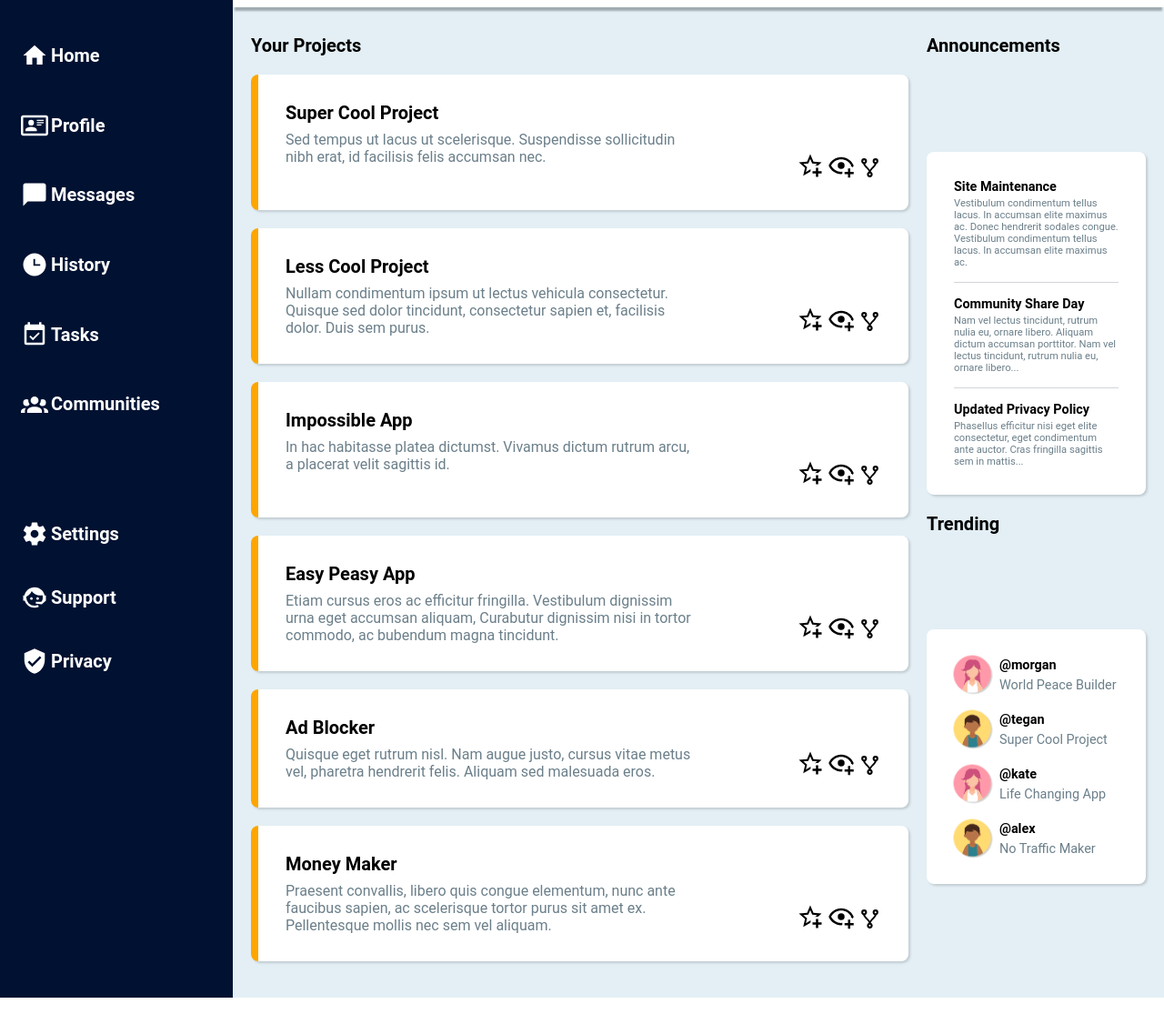
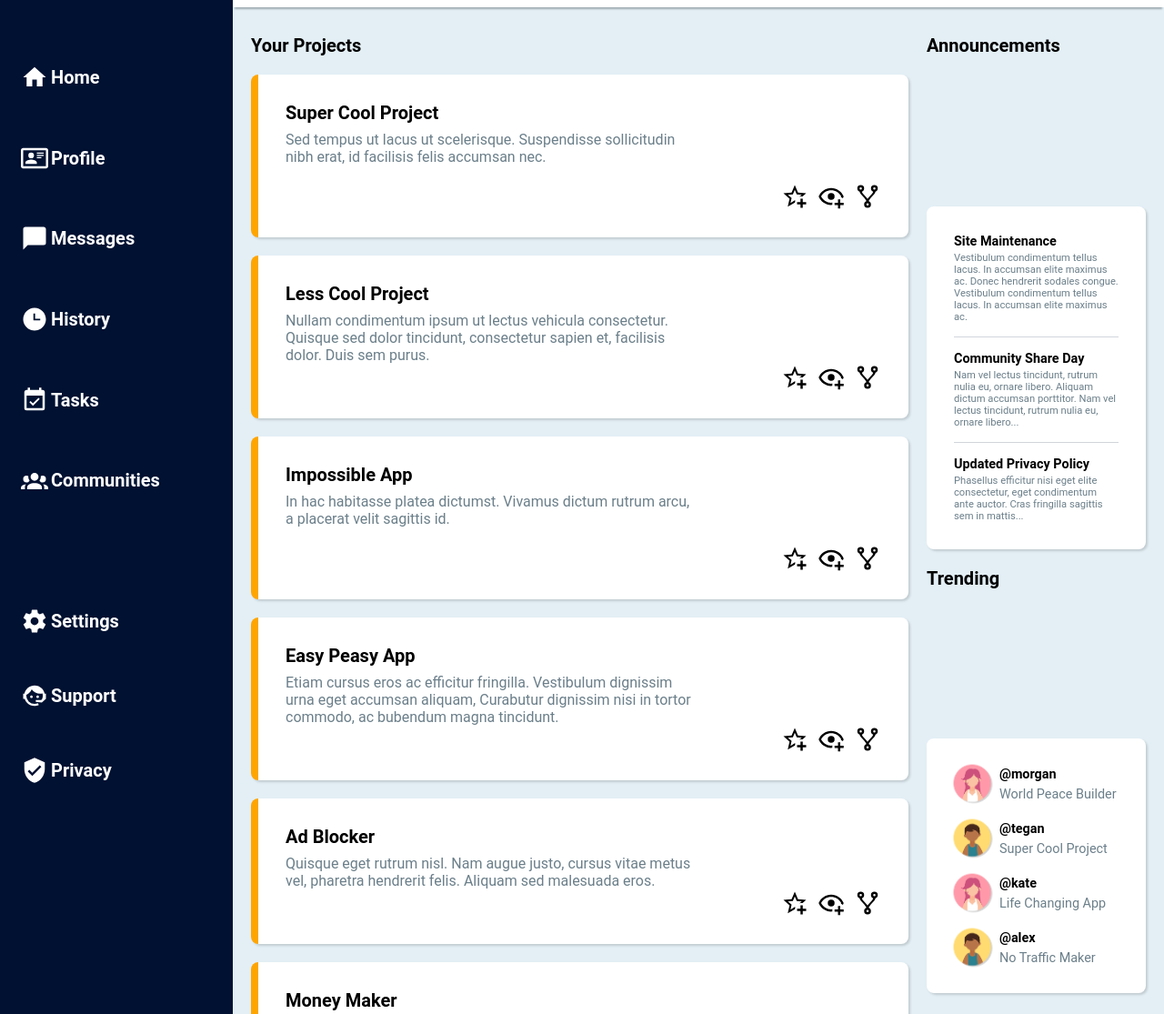
Before and after one commit to kyusuku/admin-dashboard, a plain HTML site: page index.html in a window 1280 px wide. Shown: the part 152-1267 px from the top of the page at 91% size. Drawn offline with Linux system fonts and the light colour scheme.

Commit message:
Tidy up the project

```diff
--- a/index.html
+++ b/index.html
@@ -72,7 +72,7 @@
                     <div class="card-icons">
                         <img src="icons/star.svg" alt="Favorite icon" width="30px" height="30px">
                         <img src="icons/eye.svg" alt="Eye icon" width="30px" height="30px">
-                        <img src="icons/source.svg" alt="Source fork icon" width="25px" height="25px">
+                        <img src="icons/source.svg" alt="Source fork icon" width="30px" height="30px">
                     </div>
                 </div>
                 <div class="card">
@@ -86,7 +86,7 @@
                     <div class="card-icons">
                         <img src="icons/star.svg" alt="Favorite icon" width="30px" height="30px">
                         <img src="icons/eye.svg" alt="Eye icon" width="30px" height="30px">
-                        <img src="icons/source.svg" alt="Source fork icon" width="25px" height="25px">
+                        <img src="icons/source.svg" alt="Source fork icon" width="30px" height="30px">
                     </div>
                 </div>
                 <div class="card">
@@ -99,7 +99,7 @@
                     <div class="card-icons">
                         <img src="icons/star.svg" alt="Favorite icon" width="30px" height="30px">
                         <img src="icons/eye.svg" alt="Eye icon" width="30px" height="30px">
-                        <img src="icons/source.svg" alt="Source fork icon" width="25px" height="25px">
+                        <img src="icons/source.svg" alt="Source fork icon" width="30px" height="30px">
                     </div>
                 </div>
                 <div class="card">
@@ -113,7 +113,7 @@
                     <div class="card-icons">
                         <img src="icons/star.svg" alt="Favorite icon" width="30px" height="30px">
                         <img src="icons/eye.svg" alt="Eye icon" width="30px" height="30px">
-                        <img src="icons/source.svg" alt="Source fork icon" width="25px" height="25px">
+                        <img src="icons/source.svg" alt="Source fork icon" width="30px" height="30px">
                     </div>
                 </div>
                 <div class="card">
@@ -127,7 +127,7 @@
                     <div class="card-icons">
                         <img src="icons/star.svg" alt="Favorite icon" width="30px" height="30px">
                         <img src="icons/eye.svg" alt="Eye icon" width="30px" height="30px">
-                        <img src="icons/source.svg" alt="Source fork icon" width="25px" height="25px">
+                        <img src="icons/source.svg" alt="Source fork icon" width="30px" height="30px">
                     </div>
                 </div>
                 <div class="card">
@@ -141,7 +141,7 @@
                     <div class="card-icons">
                         <img src="icons/star.svg" alt="Favorite icon" width="30px" height="30px">
                         <img src="icons/eye.svg" alt="Eye icon" width="30px" height="30px">
-                        <img src="icons/source.svg" alt="Source fork icon" width="25px" height="25px">
+                        <img src="icons/source.svg" alt="Source fork icon" width="30px" height="30px">
                     </div>
                 </div>
             </div>
--- a/styles.css
+++ b/styles.css
@@ -88,7 +88,7 @@ body {
     grid-template-columns: 6fr 4fr;
     row-gap: 20px;
     padding: 20px 40px;
-    box-shadow: 0 6px 2px -2px gray;
+    box-shadow: 0 4px 2px -2px gray;
 }
 
 .search-area {
@@ -105,6 +105,7 @@ body {
     border-radius: 20px;
     background-color: rgb(235, 234, 234);
     background-color:  #c2dcea75;
+    padding: 5px 10px;
 }
 
 .profile-area {
@@ -184,7 +185,8 @@ body {
 
     display: flex;
     flex-direction: column;
-    position: relative;
+    /* position: relative; */
+    height: 100%;
 }
 
 .projects .card h2 {
@@ -201,8 +203,12 @@ body {
 
 .projects .card .card-icons {
     align-self: flex-end;
-    position: absolute;
-    bottom: 30px;
+    /* position: absolute;
+    bottom: 30px; */
+    display: flex;
+    gap: 10px;
+    margin-top: auto;
+    justify-content: flex-end;
 }
 
 .content .announcement.title {
```
